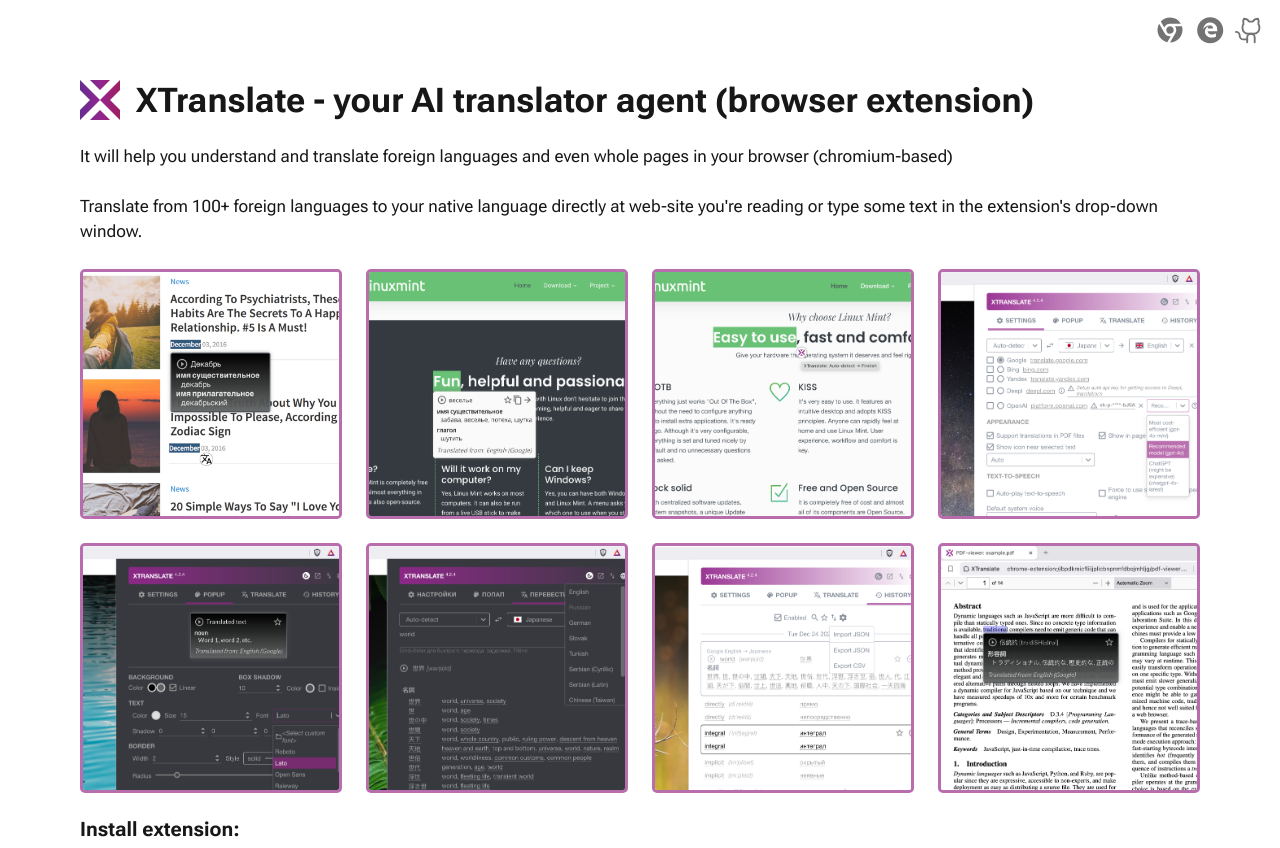
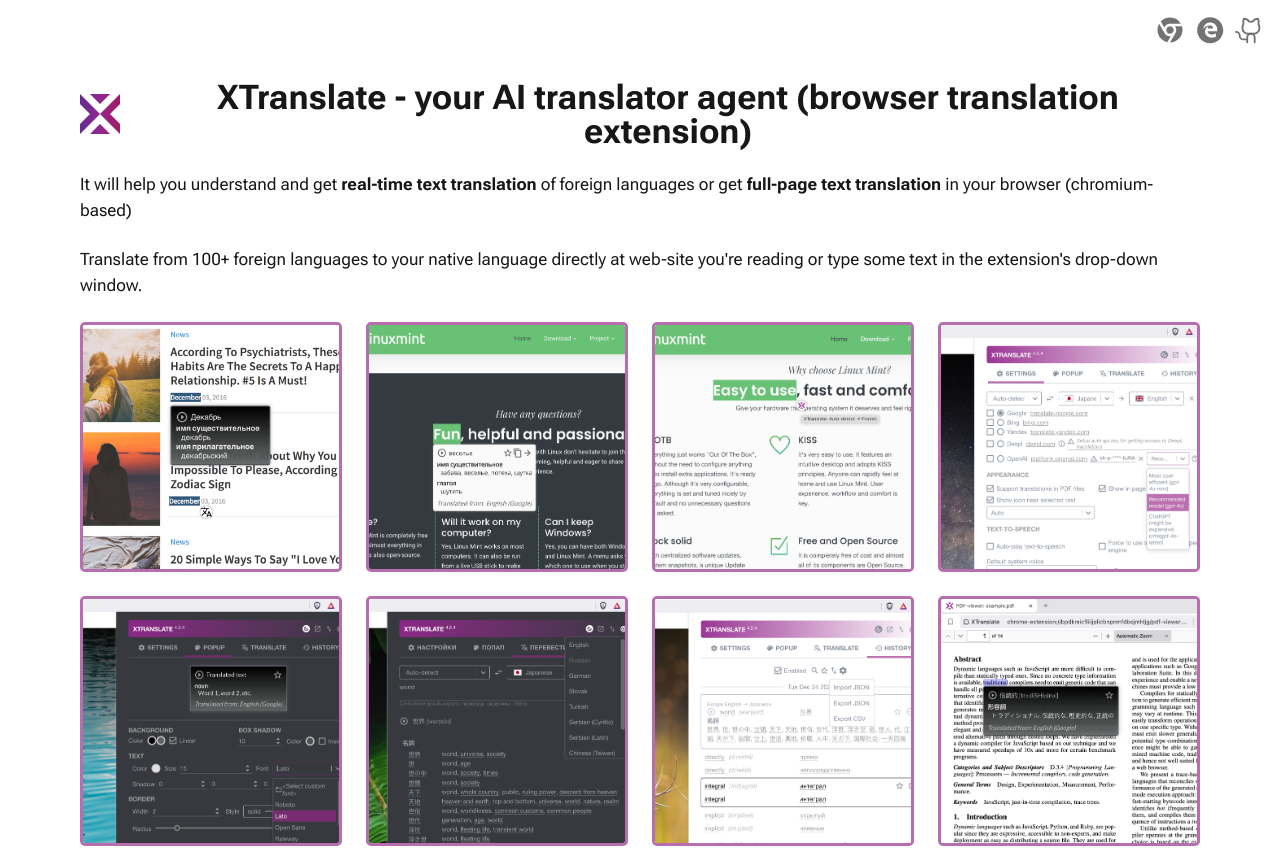
Before and after one commit to ixrock/xtranslate-website, a Next.js app: page / in a window 1280 px wide. Shown: the top 848 px of the page. Built offline with nearby package versions, Linux system fonts and the light colour scheme.

Commit message:
chore: added some SEO-specific page texts

```diff
--- a/src/app/page.tsx
+++ b/src/app/page.tsx
@@ -5,11 +5,6 @@ import PhotoPreviews from "@/app/components/photo-previews";
 export default function Home() {
   return (
     <div className={styles.page}>
-      <header className={styles.header}>
-        <img src="/xtranslate-icon.png" className={styles.logo} alt="XTranslate Logo"/>
-        <h1>XTranslate - your AI translator agent (browser extension)</h1>
-      </header>
-
       <section className={styles.installIcons}>
         <a href="https://chromewebstore.google.com/detail/xtranslate/gfgpkepllngchpmcippidfhmbhlljhoo" target="_blank">
           <img src="/chrome.svg" alt="Install from Chrome Extensions store"/>
@@ -22,7 +17,12 @@ export default function Home() {
         </a>
       </section>
 
-      <p>It will help you understand and translate foreign languages and even whole pages in your browser (chromium-based)</p>
+      <header className={styles.header}>
+        <img src="/xtranslate-icon.png" className={styles.logo} alt="XTranslate Logo"/>
+        <h1>XTranslate - your AI translator agent (browser translation extension)</h1>
+      </header>
+
+      <p>It will help you understand and get <b>real-time text translation</b> of foreign languages or get <b>full-page text translation</b> in your browser (chromium-based)</p>
       <p>
         Translate from 100+ foreign languages to your native language directly at web-site you're reading or
         type some text in the extension's drop-down window.
```
